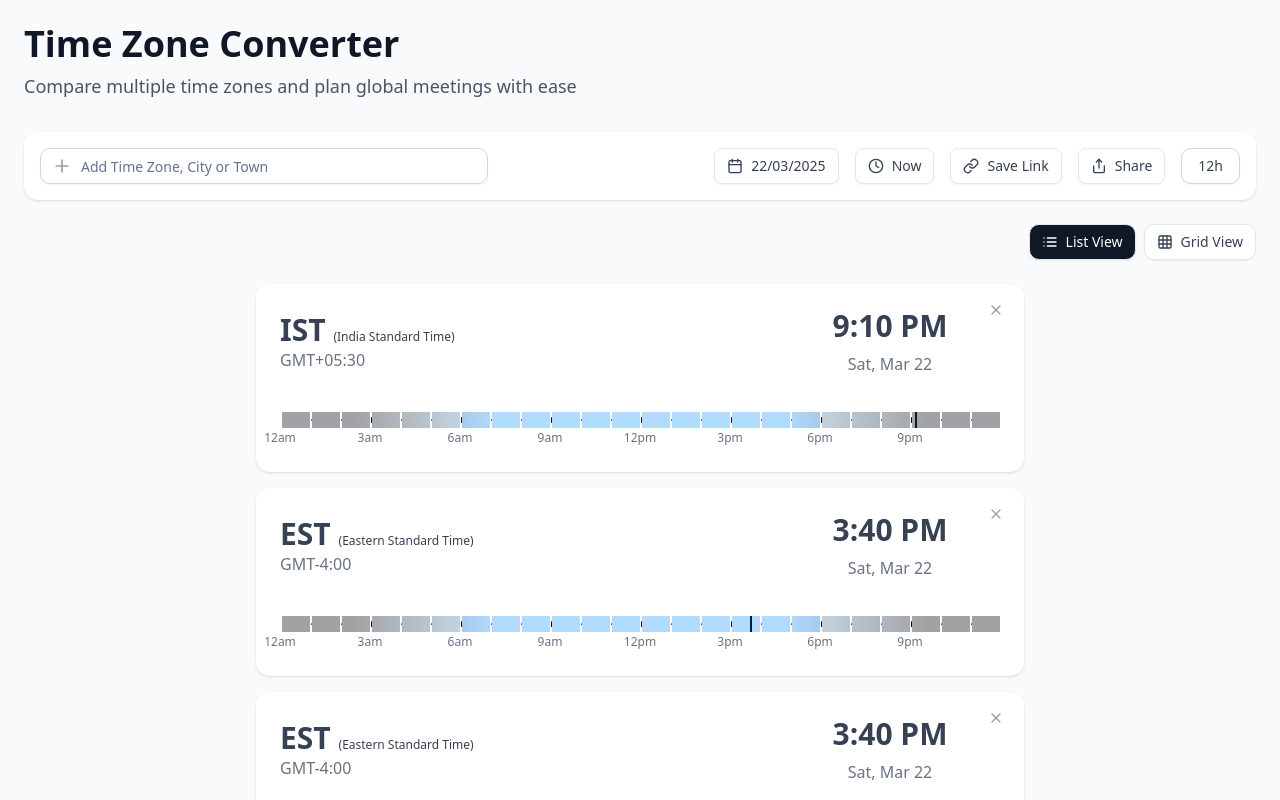
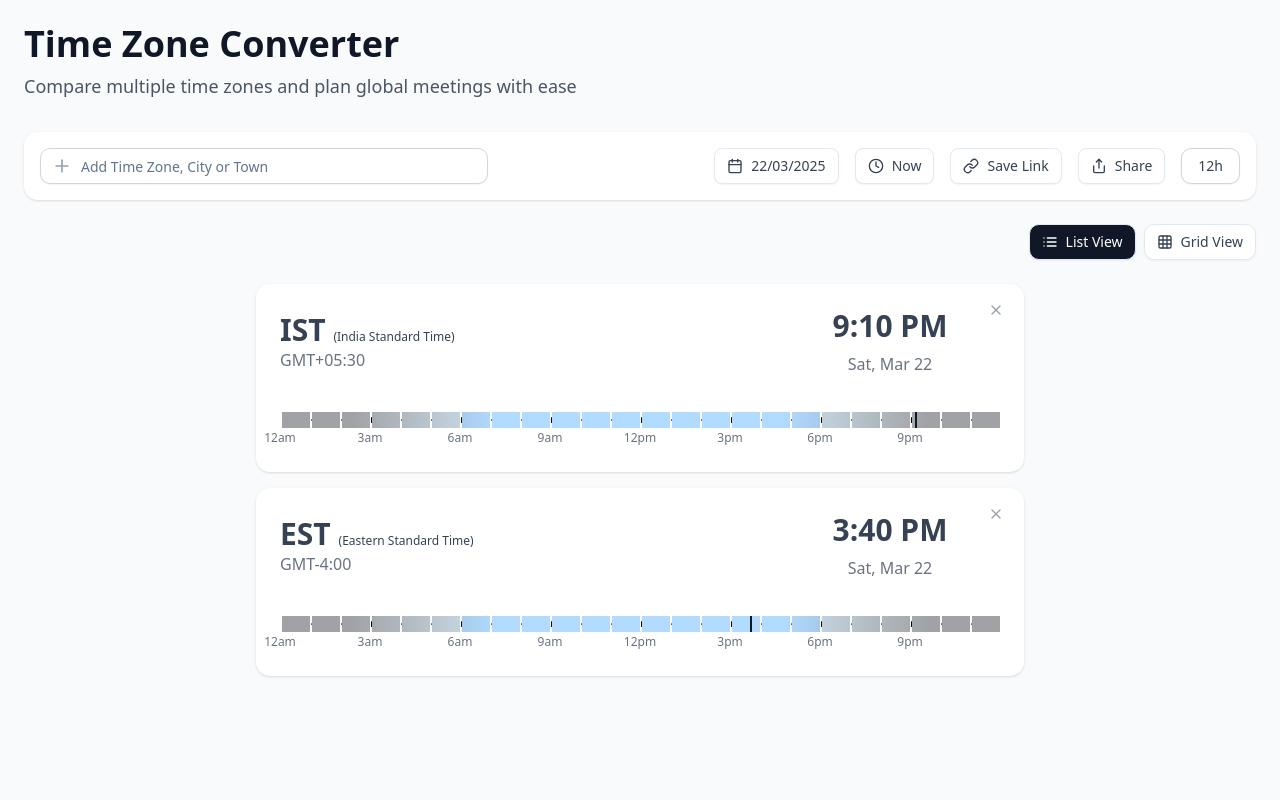
Before and after one commit to dj21-vicky21/time-convertor, a Next.js app: page /converter/1 in a window 1280 px wide. Shown: the top 800 px of the page. Built offline with nearby package versions, Linux system fonts and the light colour scheme.

Commit message:
remove duplicate Eastern Standard Time entries from time zone list

```diff
--- a/app/converter/[slug]/component.tsx
+++ b/app/converter/[slug]/component.tsx
@@ -7,11 +7,7 @@ import { useAppStore } from "@/store/appStore";
 
 const INITIAL_TIMEZONES: TimeZone[] = [
   { id: 1, name: "IST", fullName: "India Standard Time", offset: "+05:30" },
-  { id: 2, name: "EST", fullName: "Eastern Standard Time", offset: "-4:00" },
-  { id: 3, name: "EST", fullName: "Eastern Standard Time", offset: "-4:00" },
-  { id: 4, name: "EST", fullName: "Eastern Standard Time", offset: "-4:00" },
-  { id: 5, name: "EST", fullName: "Eastern Standard Time", offset: "-4:00" },
-  { id: 6, name: "EST", fullName: "Eastern Standard Time", offset: "-4:00" },
+  { id: 2, name: "EST", fullName: "Eastern Standard Time", offset: "-4:00" }
 ];
 
 function TimeZoneApp({ slug }: { slug: string }) {
```
